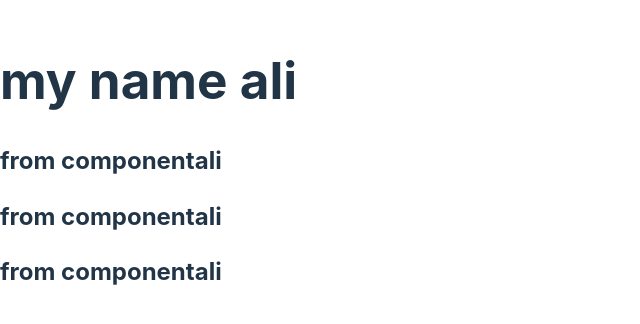
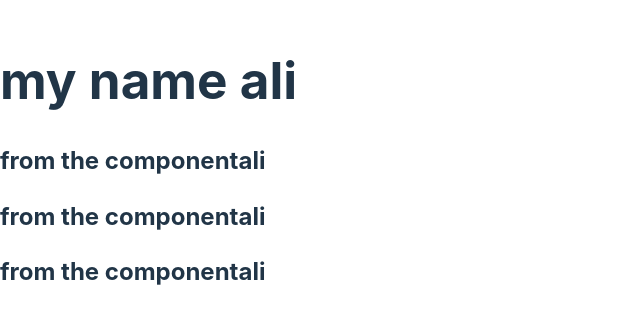
Before and after one commit to otadhere246/toDoList, a React (Vite) app in the folder frontEnd/: page / in a window 1280 px wide. Shown: the part 236-560 px from the top of the page, without its empty margins (0-640 px from the left). Built offline with nearby package versions, Linux system fonts and the light colour scheme.

Commit message:
theird commit

```diff
--- a/frontEnd/src/component/MyComponent.tsx
+++ b/frontEnd/src/component/MyComponent.tsx
@@ -3,7 +3,7 @@ import React from 'react'
 export default function MyComponent(Props) {
   return (
     <div>
-      <h2>from  component{Props.name}</h2>
+      <h2>from the component{Props.name}</h2>
     </div>
   )
 }
```
